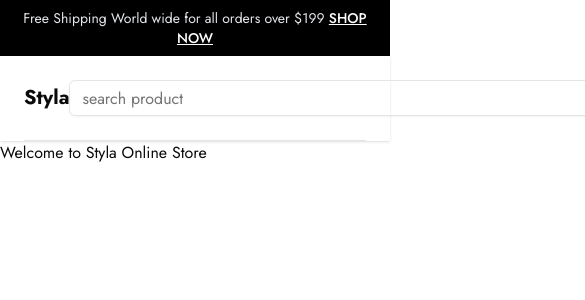
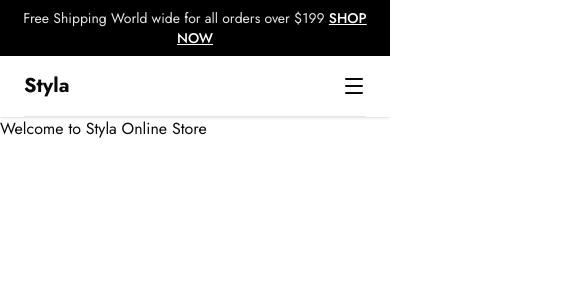
Before and after one commit to MdShahinDev/styla, a Next.js app: page / in a window 390 px wide. Shown: the top 300 px of the page, 585 px wide, since content can reach past the window. Built offline with nearby package versions, Linux system fonts and the light colour scheme.

Commit message:
Icon Responsive

```diff
--- a/package.json
+++ b/package.json
@@ -9,6 +9,7 @@
     "lint": "eslint"
   },
   "dependencies": {
+    "@radix-ui/react-navigation-menu": "^1.2.14",
     "@tailwindcss/postcss": "^4.1.18",
     "class-variance-authority": "^0.7.1",
     "clsx": "^2.1.1",
--- a/src/components/customui/HeaderRight.tsx
+++ b/src/components/customui/HeaderRight.tsx
@@ -4,16 +4,16 @@ import Link from "next/link";
 
 const HeaderRight = () => {
   return (
-    <div className="flex items-center gap-4">
+    <div className="hidden md:flex items-center gap-4">
         <Link href={'/account'}>
-        <User size={30}/>
+        <User className="w-6 h-6 sm:w-7 sm:h-7 lg:w-8 lg:h-8"/>
         </Link>
         <Link href={'/wishlist'} className="relative">
-        <Heart size={30}/>
+        <Heart className="w-6 h-6 sm:w-7 sm:h-7 lg:w-8 lg:h-8"/>
         <span className="absolute w-5 h-5 flex items-center justify-center rounded-full text-xs -bottom-1 -right-1 font-medium bg-black text-white">10</span>
         </Link>
         <button className="relative">
-        <ShoppingCart size={30}/>
+        <ShoppingCart className="w-6 h-6 sm:w-7 sm:h-7 lg:w-8 lg:h-8"/>
         <span className="absolute w-5 h-5 flex items-center justify-center rounded-full text-xs -bottom-1 -right-1 font-medium bg-black text-white">10</span>
         </button>
     </div>
--- a/src/components/customui/SearchBox.tsx
+++ b/src/components/customui/SearchBox.tsx
@@ -7,13 +7,13 @@ const SearchBox = () => {
     const [isText, setIsText] = useState("");
 
   return (
-    <div className="relative">
+    <div className="relative hidden md:block w-md lg:w-3xl">
         <div className="flex items-center relative">
         <Input value={isText}
-        onChange={(e) => setIsText(e.target.value)} className="w-4xl border rounded-sm focus-visible:outline-none focus-visible:ring-0 focus-visible:ring-offset-0" placeholder="search product"/>
+        onChange={(e) => setIsText(e.target.value)} className="border rounded-sm text-base focus-visible:outline-none focus-visible:ring-0 focus-visible:ring-offset-0" placeholder="search product....."/>
         <span> {isText ? <X onClick={()=> setIsText("")} size={20} className="absolute right-3 bottom-2 z-10 cursor-pointer"/> :<Search size={20} className="absolute right-3 bottom-2 z-10 cursor-pointer" />} </span>
         </div>
-        {isText ? <div className="w-4xl h-96 bg-white absolute top-10 left-0 border border-gray-100 shadow-md p-4 z-10">
+        {isText ? <div className="w-md lg:w-3xl h-96 bg-white absolute top-10 left-0 border border-gray-100 shadow-md p-4 z-10">
             <p>Custom Beanies for Men Sexy Alien Embroidery</p>
         </div> : ""}
 
--- a/src/components/layout/Container.tsx
+++ b/src/components/layout/Container.tsx
@@ -6,7 +6,7 @@ type ContainerProps = {
 
 const Container = ({ children, className = '' }: PropsWithChildren<ContainerProps>) => {
   return (
-    <div className={`max-w-350 mx-auto px-6 md:px-0 ${className}`}>
+    <div className={`max-w-350 mx-auto px-6 ${className}`}>
       {children}
     </div>
   );
--- a/src/components/layout/Header.tsx
+++ b/src/components/layout/Header.tsx
@@ -2,9 +2,9 @@
 
 import Link from "next/link";
 import Container from "./Container";
-import { Input } from "../ui/input";
 import HeaderRight from "../customui/HeaderRight";
 import SearchBox from "../customui/SearchBox";
+import { Menu } from "lucide-react";
 
 
 const Header = () => {
@@ -15,14 +15,17 @@ const Header = () => {
         </div>
         <nav className="shadow-sm">
             <Container>
-                <div className="flex items-center justify-between py-6 border-b">
+                {/* Desktop Header */}
+                <div className="flex items-center justify-between py-4 md:py-6 border-b">
                     {/* Logo  */}
                     <Link href="/"><h2 className="text-xl font-bold">Styla</h2></Link>
                     {/* Search */}
-                    <SearchBox/>
+                    <SearchBox />
                     {/* Accounts */}
                     <HeaderRight/>
+                    <Menu className="md:hidden"/>
                 </div>
+                {/* Main Menu */}
             </Container>
 
         </nav>
```
Also changed, not shown: 1 other file (tests, documents, lock files or other folders).
